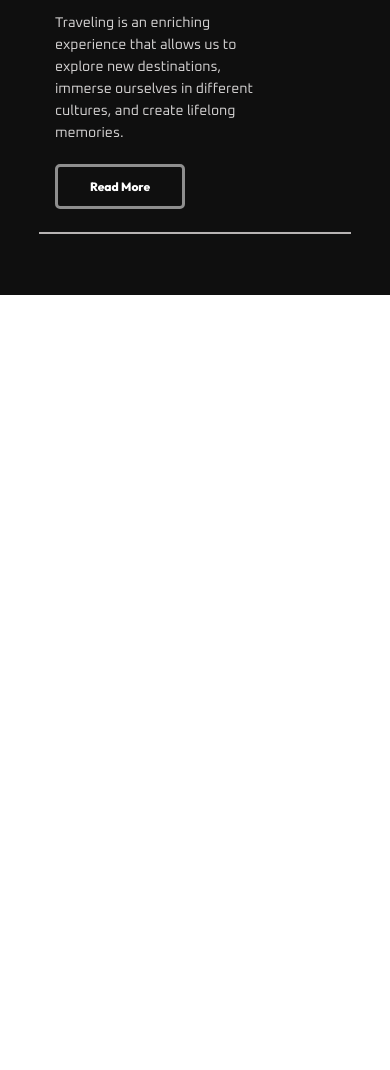
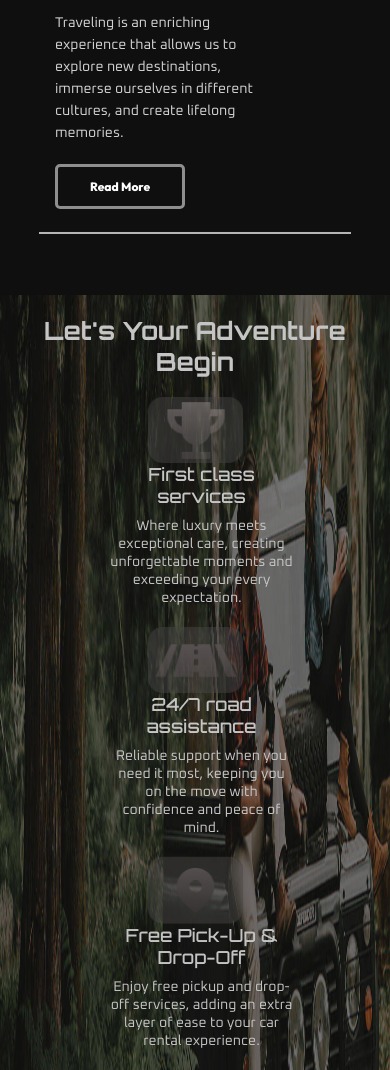
Before and after one commit to Rezwan99999/wk-final-project-Rezwan-, a plain HTML site: page index.html in a window 390 px wide. Shown: the part 5808-6878 px from the top of the page. Before the commit the page ends 6103 px from the top, so only its background shows below. Drawn offline with nearby package versions, Linux system fonts and the light colour scheme.

Commit message:
first commit -8

```diff
--- a/css/style.css
+++ b/css/style.css
@@ -566,7 +566,8 @@ width: 100%;
     width: 55%;
 }
 .adventure-part figure{
-    width: 25%;
+    max-width: 95px;
+    width: 100%;
     background-color: rgba(255, 255, 255, 0.1);
     border-radius: 15px;
 }
@@ -1153,6 +1154,25 @@ font-size: 38px;
 .news-layout{
 padding: 30px 0px;
 }
+/*======================================adventure==========================*/
+.adventure-head h2{
+font-size: 28px;
+text-align: center;
+margin-bottom: 20px;
+}
+.adventure-all{
+display: flex;
+justify-content: center;
+align-items: center;
+}
+.adventure-part .adventure-content p:nth-child(1){
+font-size: 18px;
+margin-bottom: 10px;
+}
+.adventure-part .adventure-content p:nth-child(2){
+font-size: 14px;
+color: #c6c5c5;
+}
 
 }
 
@@ -1322,6 +1342,36 @@ font-size: 14px;
 .news-card{
 width: 80%;
 }
+/*=================================adventure=========================================*/
+.adventure-head{
+    width: 100%;
+}
+.adventure-head h2{
+font-size: 25px;
+text-align: center;
+margin-bottom: 20px;
+}
+.adventure-all{
+display: flex;
+justify-content: center;
+align-items: center;
+}
+.adventure-part{
+display: flex;
+justify-content: center;
+align-items: center;
+flex-direction: column;
+text-align: center;
+width: 55%;
+}
+.adventure-part .adventure-content p:nth-child(1){
+font-size: 18px;
+margin-bottom: 10px;
+}
+.adventure-part .adventure-content p:nth-child(2){
+font-size: 14px;
+color: #c6c5c5;
+}
 
 
 }
@@ -1451,5 +1501,25 @@ margin-bottom: 15px;
 .news-content a{
 padding: 8px 25px;
 }
-
+/*============================================adventure=========================================*/
+.adventure-head h2{
+    font-size: 18px;
+    text-align: center;
+    margin-bottom: 25px;
     }
+    .adventure-part{
+        width: 80%;
+    }
+    .adventure-part figure{
+        width: 30%;
+    }
+    .adventure-part .adventure-content p:nth-child(1){
+        font-size: 12px;
+        margin-top: 5px;
+        margin-bottom: 8px;
+        }
+        .adventure-part .adventure-content p:nth-child(2){
+        font-size: 12px;
+        color: #c6c5c5;
+        }
+}
--- a/index.html
+++ b/index.html
@@ -402,7 +402,7 @@
                     </div>
 
 
-                    <div class="news-card" data-aos="flip-down" data-aos-duration="3000">
+                    <div class="news-card" data-aos="flip-down" data-aos-duration="2000">
                         <figure>
                             <img src="./img/news-2.png" alt="">
                         </figure>
@@ -443,35 +443,35 @@
         </div>
     </section>
     <!-------------------------------------------------------start adventure------------------------------->
-    <!-- <section class="adventure">
+    <section class="adventure">
         <div class="container">
             <div class="adventure-all">
                 <div class="adventure-head">
                     <h2>Let's Your Adventure Begin</h2>
                 </div>
-                    <div class="adventure-part">
-                        <figure  data-aos="zoom-out">
-                            <img src="./img/a-1.png" alt="">
+                    <div class="adventure-part" data-aos="fade-down" data-aos-duration="1000">
+                        <figure>
+                            <img src="./img/a-1.png" alt="#">
                         </figure>
-                        <div class="adventure-content" data-aos="fade-left" data-aos-duration="5000">
+                        <div class="adventure-content" >
                             <p>First class services</p>
                             <p>Where luxury meets exceptional care, creating unforgettable moments and exceeding your every expectation.</p>
                         </div>
                     </div>
-                    <div class="adventure-part">
-                        <figure  data-aos="zoom-out">
-                            <img src="./img/a-2.png" alt="">
+                    <div class="adventure-part" data-aos="fade-down" data-aos-duration="2000">
+                        <figure>
+                            <img src="./img/a-2.png" alt="#">
                         </figure>
-                        <div class="adventure-content" data-aos="fade-left" data-aos-duration="5000">
+                        <div class="adventure-content" >
                             <p>24/7 road assistance</p>
                             <p>Reliable support when you need it most, keeping you on the move with confidence and peace of mind.</p>
                         </div>
                     </div>
-                <div class="adventure-part">
-                    <figure  data-aos="zoom-out">
-                        <img src="./img/a-3.png" alt="">
+                <div class="adventure-part" data-aos="fade-down" data-aos-duration="3000">
+                    <figure>
+                        <img src="./img/a-3.png" alt="#">
                     </figure>
-                    <div class="adventure-content" data-aos="fade-left" data-aos-duration="5000">
+                    <div class="adventure-content" >
                         <p>Free Pick-Up & Drop-Off</p>
                         <p>Enjoy free pickup and drop-off services, adding an extra layer of ease to your car rental experience.</p>
                     </div>
@@ -480,7 +480,7 @@
                 </div>
             </div>
         </div>
-    </section> -->
+    </section>
     <!--------------------------------------------------end adventure---------------------------------------------->
     <!-------------------------------------------question----------------------------->
     <!-- <section class="question">
```
Lines whose indentation alone changed are shown as unchanged.
